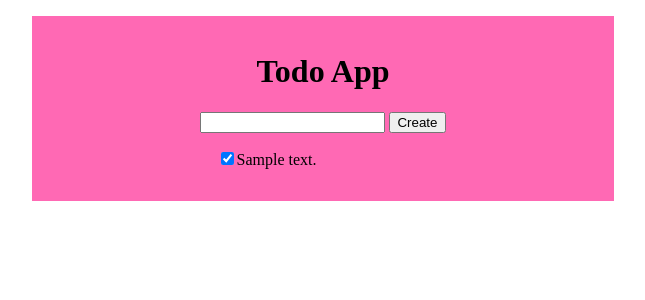
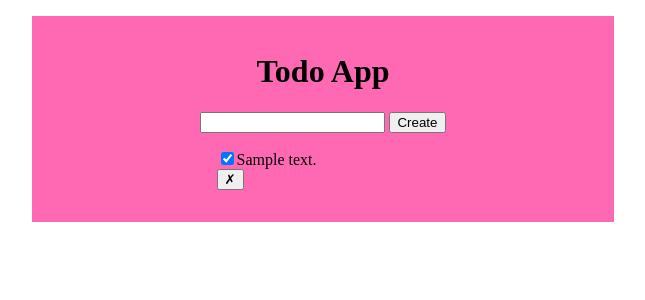
Before and after one commit to yuhcee/class_demos, a Flask app: template todoapp/templates/index.html in a window 1280 px wide. Shown: the top 300 px of the page, without its empty margins (317-962 px from the left). Run offline with Flask 2, Linux system fonts and the light colour scheme; the template is opened without the code that fills it: values that come from a table or form of the project are taken from there, others are empty; tables that the repository leaves empty hold one stand-in row (values such as "Sample post").

Commit message:
chore(index.html): add delete button

```diff
--- a/todoapp/templates/index.html
+++ b/todoapp/templates/index.html
@@ -14,6 +14,7 @@
                 {% for todo in todos %}
                 <li><input data-id="{{todo.id}}" class="check-completed" type="checkbox" {% if todo.completed %} checked {% endif %} />{{ todo.description }}</li>
                 {% endfor %}
+                <button class="delete-button" data-id="{{todo.id}}">&cross;</button>
             </ul>
 
             <div class="hidden" id="error">Something went wrong!</div>
```
